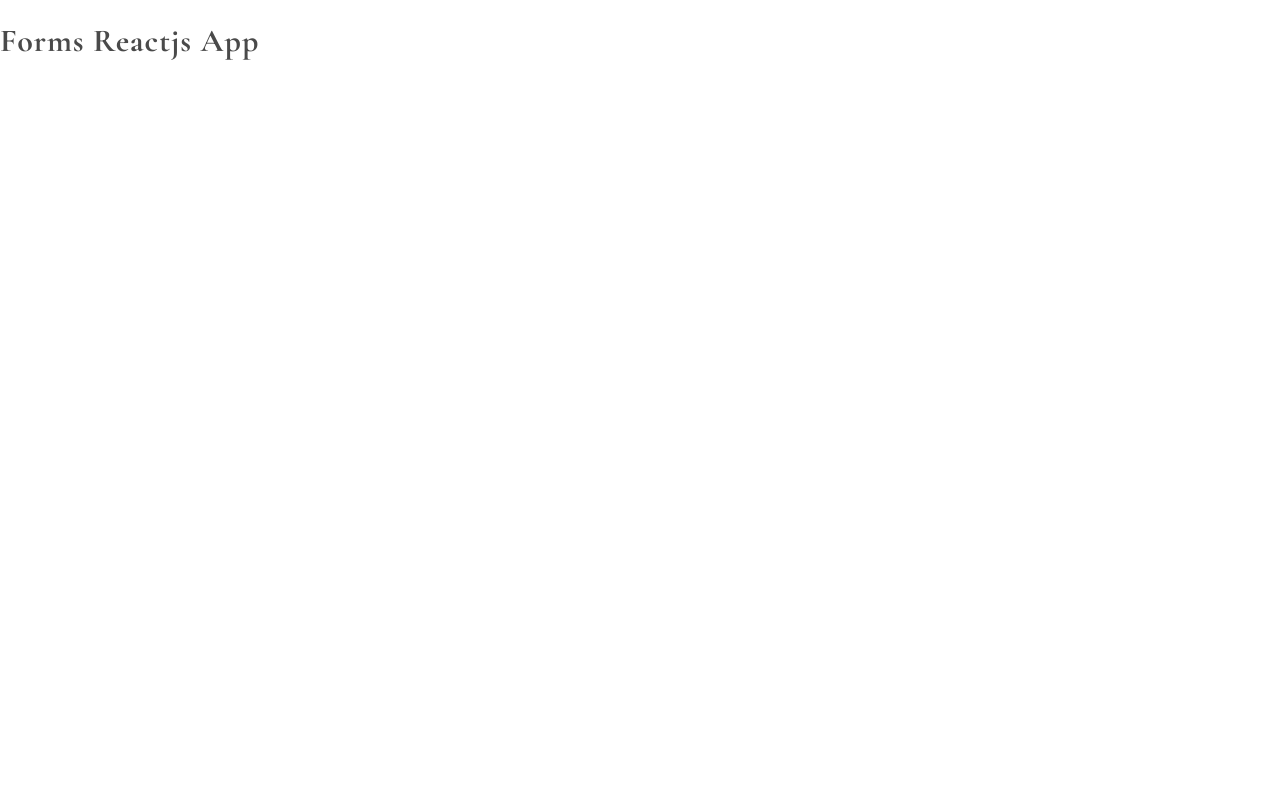
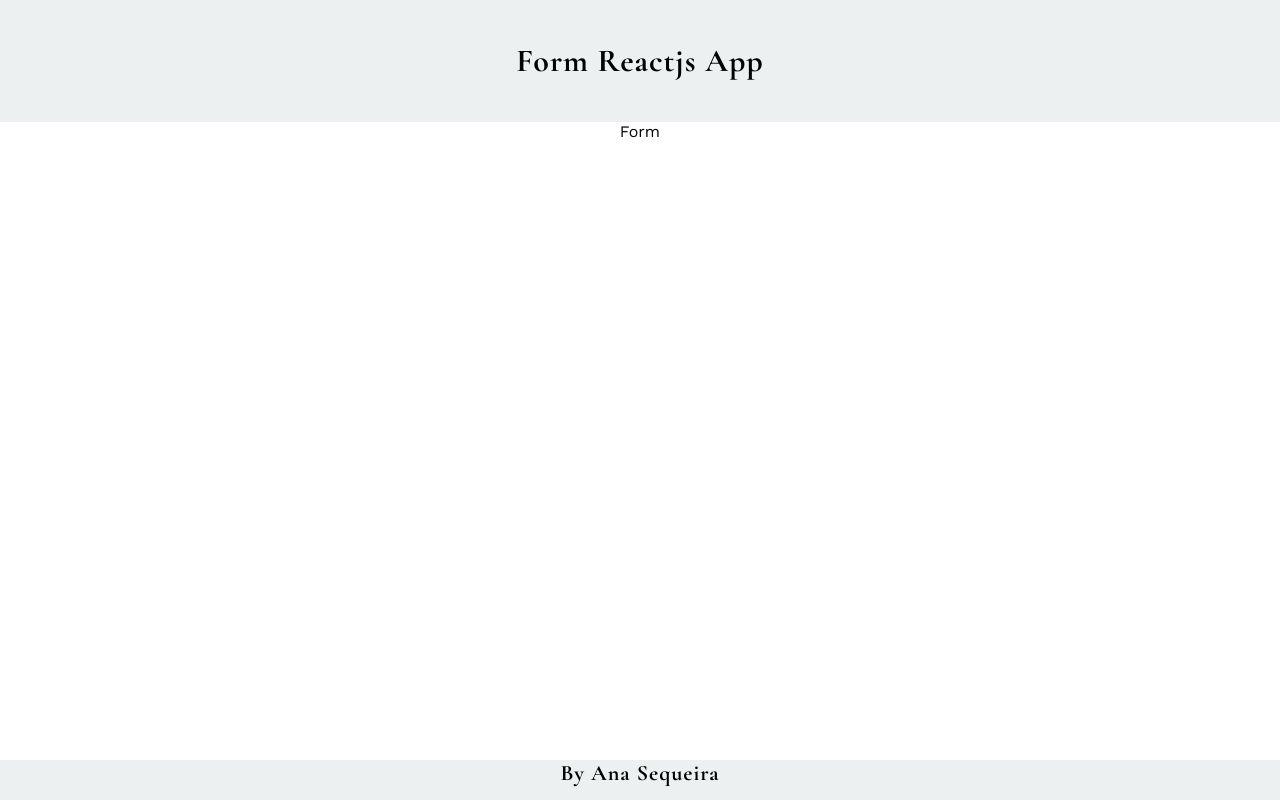
Before and after one commit to acoss22/react-forms-and-validation, a React (Create React App) app in the folder formsapp/: page / in a window 1280 px wide. Built offline with nearby package versions, Linux system fonts and the light colour scheme.

Commit message:
header and footer placed

```diff
--- a/formsapp/src/App.scss
+++ b/formsapp/src/App.scss
@@ -1,10 +1,161 @@
+@import url("https://fonts.googleapis.com/css?family=Work+Sans:400,700,900");
+
+.App {
+  text-align: center;
+  color: #000;
+}
+
+.App-logo {
+  height: 40vmin;
+  pointer-events: none;
+  text-decoration: none;
+}
+.App-logo:hover {
+  text-decoration: none;
+}
+
+.App-logo:link {
+  text-decoration: none;
+}
+
+@media (prefers-reduced-motion: no-preference) {
+  .App-logo {
+    animation: App-logo-float infinite 3s ease-in-out;
+    text-decoration: none;
+  }
+}
+
+.App-header {
+  min-height: 100vh;
+  display: flex;
+  flex-direction: column;
+  align-items: center;
+  justify-content: center;
+  font-size: calc(10px + 2vmin);
+}
+
+.App-link {
+  color: rgb(112, 76, 182);
+}
+
+@keyframes App-logo-float {
+  0% {
+    transform: translateY(0);
+  }
+  50% {
+    transform: translateY(10px);
+  }
+  100% {
+    transform: translateY(0px);
+  }
+}
+
+.container-main {
+  margin: 3em 3em;
+  display: flex;
+  justify-content: center;
+}
+
+.previous {
+  background-color: #f1f1f1;
+  color: black;
+}
+
+.button-add-wish {
+  font-family: "Work Sans", sans-serif;
+  background: #0b8793 !important;
+  color: #fff !important;
+  font-weight: 600 !important;
+  margin: 0 8px !important;
+}
+
+.button-previous {
+  font-family: "Work Sans", sans-serif;
+  background: #0b8793 !important;
+  color: #fff !important;
+  font-weight: 600 !important;
+}
+
+.left-btn-title {
+  position: fixed;
+  left: 15px;
+  display: flex;
+}
+
+.input-size {
+  width: 80% !important;
+}
+
+.left-btn {
+  margin-left: auto !important;
+  order: 2 !important;
+}
+
+.prev {
+  clear: both;
+  margin: 0 auto;
+  width: 100%;
+  margin: 40px 0 !important;
+}
+
+.addnew-title {
+  margin-left: 2.5em;
+  font-size: 1.5em;
+}
+
+@media all and (min-width: 400px) and (max-width: 3000px) {
+  /* put your css styles in here */
+
+  .addnew-title {
+    margin: 0 auto;
+  }
+}
+
+
+@media all and (min-width:0px) and (max-width: 399px) {
+  /* put your css styles in here */
+  body{
+    overflow: hidden;
+    overflow-x: hidden;
+  }
+  .left-btn-title{
+    clear: both;
+    margin: 0;
+    width: 100%;
+    display: flex;
+
+  }
+
+  .app{
+    overflow: hidden;
+    overflow-x: hidden;
+  }
+
+  #root{
+    overflow: hidden;
+    overflow-x: hidden;
+  }
+  .addnew-title {
+    margin: 0 auto;
+  }
+
+  .form-mobile{
+    display: flex;
+    flex-wrap: wrap;
+    clear: both;
+    margin: auto;
+    width: 100%;
+    margin-top: 40px;
+  }
+}
+
 @import url('https://fonts.googleapis.com/css?family=Cormorant+Garamond:400,700|Montserrat:400,500,600,700');
 
 $primaryColor: #728B5E;
 $primaryColorLighter: #B1C89F;
 $primaryColorDarker: #455F30;
 $secondaryColor: #aaaaaa;
-$secondaryColorLighter: #eeeeee;
+$secondaryColorLighter: #000;
 $lightContrastColor: #efefef;
 $mediumContrastColor: #a4a4a4;
 $darkContrastColor: #4a4a4a;
@@ -13,10 +164,10 @@ $fontFamily: 'Montserrat', sans-serif;
 $fontFamilyCursive: $fontFamily;
 $fontFamilyCondensed: 'Cormorant Garamond', serif;
 
-$headingColors: ($darkContrastColor, $primaryColor, $primaryColorLighter, $darkContrastColor, $primaryColor, $mediumContrastColor);
-$headingSizes: (32px, 18px, 14px, 27px, 16px, 16px);
-$headingWeights: (700, 400, 400, 400, 600, 400);
-$headingFontFamilys: ($fontFamilyCondensed, $fontFamily, $fontFamily, $fontFamilyCondensed, $fontFamily, $fontFamily);
+$headingColors: ($secondaryColorLighter, $primaryColor, $primaryColorLighter, $secondaryColorLighter, $secondaryColorLighter, $secondaryColorLighter);
+$headingSizes: (32px, 18px, 14px, 27px, 16px, 22px);
+$headingWeights: (700, 400, 400, 400, 600, 700);
+$headingFontFamilys: ($fontFamilyCondensed, $fontFamily, $fontFamily, $fontFamilyCondensed, $fontFamily, $fontFamilyCondensed);
 $headingTransforms: (none, uppercase, uppercase, none, none, none);
 $headingLetterSpacings: (1px, 1px, 1px, 1px, 1px, 1px);
 
--- a/formsapp/src/App.tsx
+++ b/formsapp/src/App.tsx
@@ -1,15 +1,18 @@
-import './App.scss';
-import { Header } from './UIComponents/Header';
-
+import "./App.scss";
+import Header from "./UIComponents/Header";
+import Footer from "./UIComponents/Footer";
+import CustomForm from "./Components/CustomForm";
 
 function App() {
-  const name: string = "Forms Reactjs App";
+
 
   return (
     <div className="App">
-
-      <Header name={name} />
-
+      <div className="content">
+          <Header />
+          <CustomForm />
+          </div>
+          <Footer />
     </div>
   );
 }
--- /dev/null
+++ b/formsapp/src/Components/CustomForm.tsx
@@ -0,0 +1,15 @@
+
+import React, { Component } from "react";
+
+
+class CustomForm extends Component {
+  render() {
+    return (
+    <div >
+        Form
+    </div>
+    );
+  }
+}
+
+export default CustomForm;
--- /dev/null
+++ b/formsapp/src/UIComponents/Footer.scss
@@ -0,0 +1,17 @@
+#footerwrap {
+    width: 100%;
+    float: left;
+    margin: 0 auto;
+    clear: both;
+    position: absolute;
+    bottom: 0;
+    width: 100%;
+
+  }
+
+  #footer {
+    height: 40px;
+    background-color: #ecf0f1;
+    color: #000;
+    font-weight: 700;
+  }
--- /dev/null
+++ b/formsapp/src/UIComponents/Footer.tsx
@@ -0,0 +1,17 @@
+
+import React, { Component } from "react";
+import './Footer.scss'
+
+class Footer extends Component {
+  render() {
+    return (
+     <div id="footerwrap">
+        <div id="footer">
+            <h6> By Ana Sequeira </h6>
+        </div>
+    </div>
+    );
+  }
+}
+
+export default Footer;
--- /dev/null
+++ b/formsapp/src/UIComponents/Header.scss
@@ -0,0 +1,71 @@
+.header {
+    overflow: hidden;
+    /* background-color: #f1f1f1; */
+    padding: 20px 10px;
+    background-color: #ecf0f1;
+    color: #000;
+  }
+
+  /* Style the header links */
+  .header a {
+    float: left;
+    color: #000;
+    text-align: center;
+    padding: 12px;
+    text-decoration: none;
+    font-size: 18px;
+    line-height: 25px;
+    border-radius: 4px;
+    text-decoration: none !important;
+  }
+
+  .header a:hover{
+    text-decoration: none !important;
+    color: #000;
+  }
+
+
+  /* Style the logo link (notice that we set the same value of line-height and font-size to prevent the header to increase when the font gets bigger */
+  .header a.logo {
+    font-size: 25px;
+    font-weight: bold;
+
+  }
+
+
+
+  /* Style the active/current link*/
+  .header a.active {
+    background-color: dodgerblue;
+    color: #000;;
+    text-decoration: none !important;
+  }
+
+  /* Float the link section to the right */
+  .header-right {
+    float: right;
+  }
+
+
+  a {
+    color: inherit;
+  }
+
+
+  /* Add media queries for responsiveness - when the screen is 500px wide or less, stack the links on top of each other */
+  @media screen and (max-width: 500px) {
+    .header a {
+      float: none;
+      display: block;
+      text-align: left;
+      text-decoration: none !important;
+    }
+    .header-right {
+      float: none;
+    }
+  }
+
+  .header-link{
+    text-decoration: none;
+    list-style: none;
+  }
--- a/formsapp/src/UIComponents/Header.tsx
+++ b/formsapp/src/UIComponents/Header.tsx
@@ -1,15 +1,15 @@
+import React, { Component } from "react";
+import "./Header.scss";
 
-interface IHeader {
-  name: string;
-//   onClicked?
+
+class Header extends Component {
+  render() {
+    return (
+      <div className="header">
+        <h1>Form Reactjs App</h1>
+      </div>
+    );
+  }
 }
 
-export const Header = ({ name }: IHeader) => {
-
-
-  return (
-   <h1>
-      {name}
-    </h1>
-  );
-};
+export default Header;
--- a/formsapp/src/index.css
+++ /dev/null
@@ -1,13 +0,0 @@
-body {
-  margin: 0;
-  font-family: -apple-system, BlinkMacSystemFont, 'Segoe UI', 'Roboto', 'Oxygen',
-    'Ubuntu', 'Cantarell', 'Fira Sans', 'Droid Sans', 'Helvetica Neue',
-    sans-serif;
-  -webkit-font-smoothing: antialiased;
-  -moz-osx-font-smoothing: grayscale;
-}
-
-code {
-  font-family: source-code-pro, Menlo, Monaco, Consolas, 'Courier New',
-    monospace;
-}
--- a/formsapp/src/index.js
+++ b/formsapp/src/index.js
@@ -1,6 +1,6 @@
 import React from 'react';
 import ReactDOM from 'react-dom';
-import './index.css';
+import './index.scss';
 import App from './App';
 import reportWebVitals from './reportWebVitals';
 
--- /dev/null
+++ b/formsapp/src/index.scss
@@ -0,0 +1,18 @@
+
+@import url('https://fonts.googleapis.com/css?family=Work+Sans:400,700,900');
+
+$anim-text-offset: 1em;
+
+body{
+  font-family: 'Work Sans', sans-serif;
+  text-align: center;
+  margin: 0;
+  text-align: center;
+  -webkit-font-smoothing: antialiased;
+  -moz-osx-font-smoothing: grayscale;
+}
+
+code {
+  font-family: source-code-pro, Menlo, Monaco, Consolas, 'Courier New',
+    monospace;
+}
```
Also changed, not shown: 1 other file (tests, documents, lock files or other folders).
